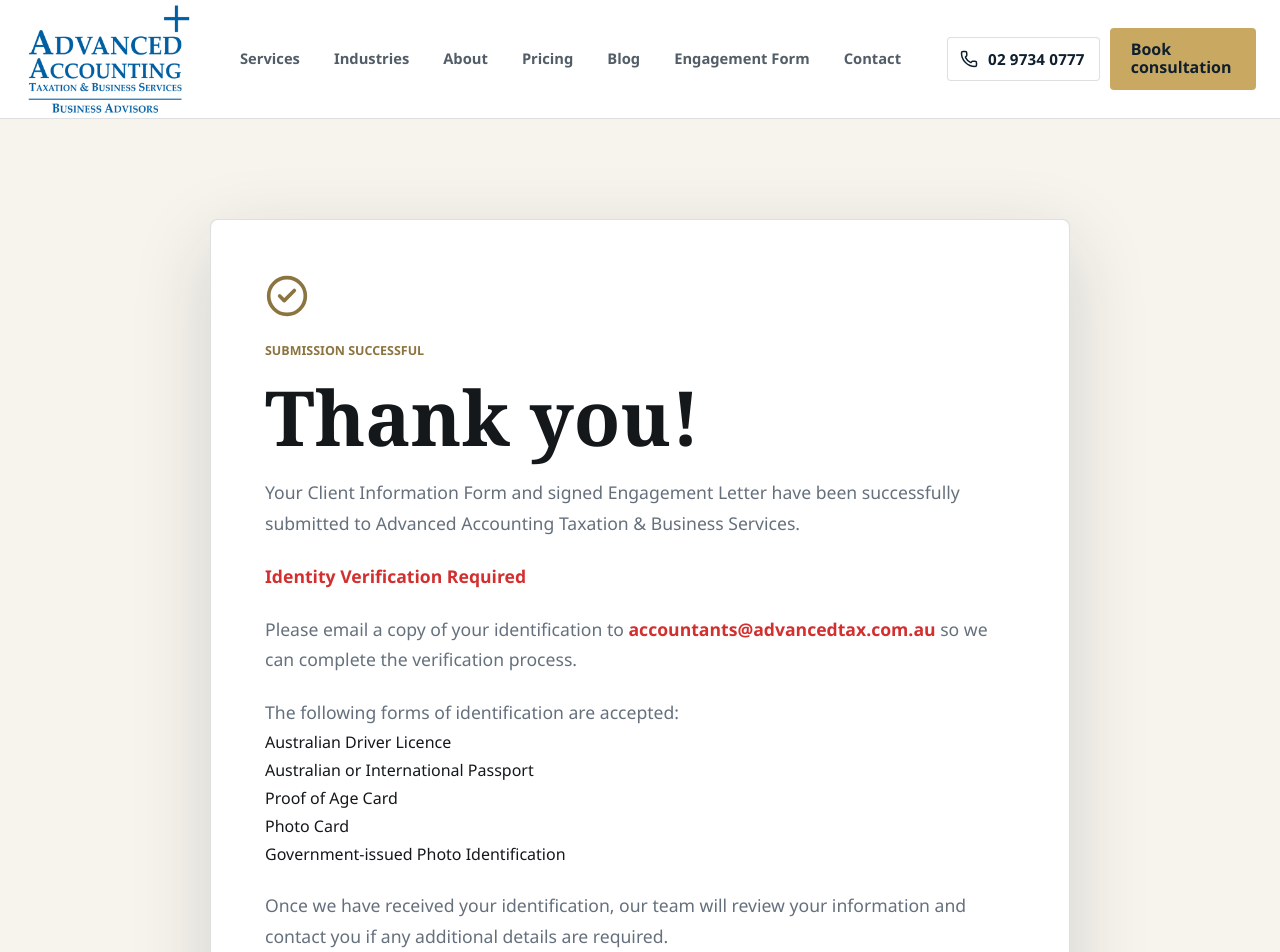
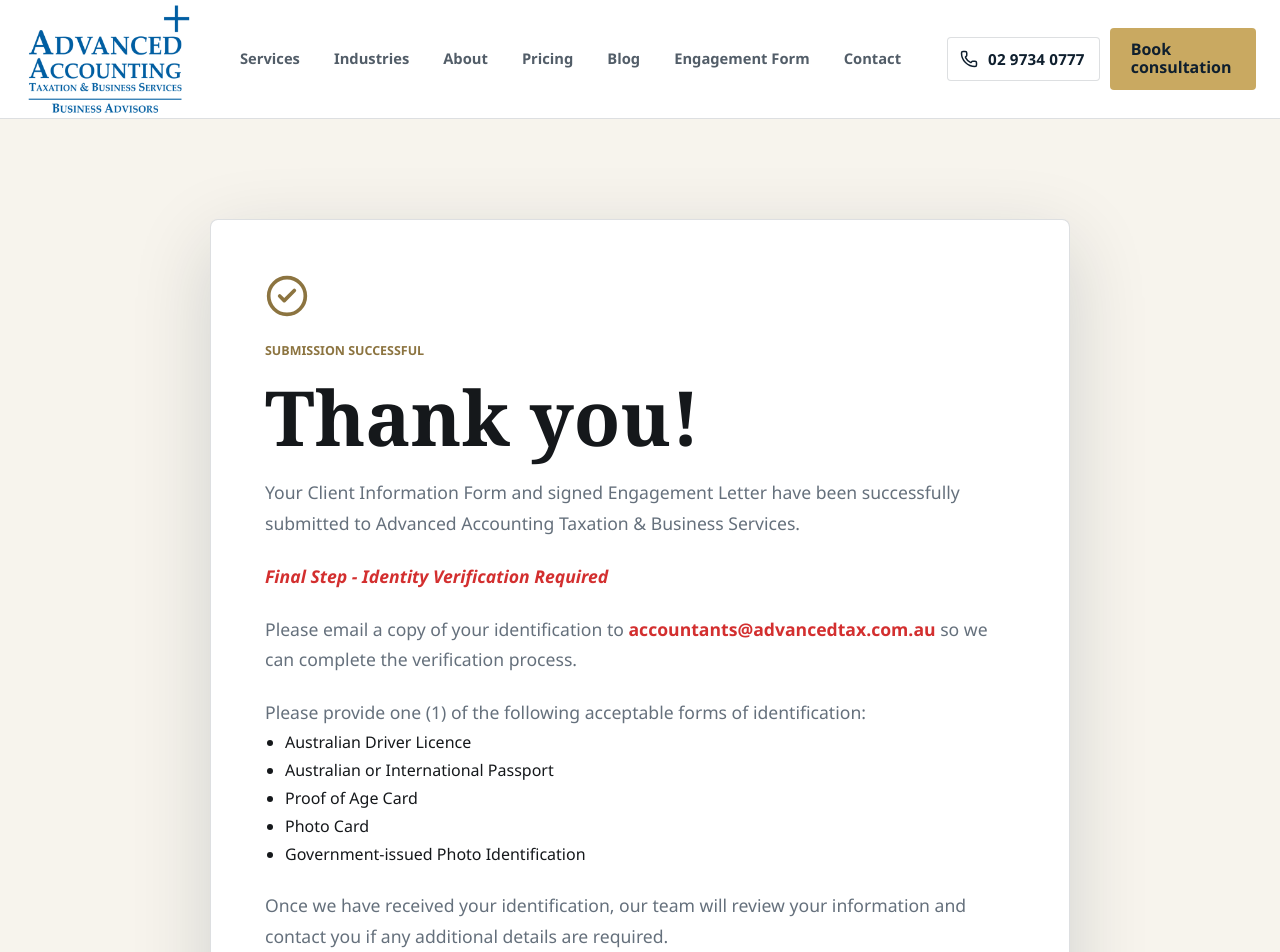
Before and after one commit to CodepaperAI/Advancedtax, a Next.js app: page /cis-thank-you in a window 1280 px wide. Shown: the top 952 px of the page. Built offline with nearby package versions, Linux system fonts and the light colour scheme.

Commit message:
Add engagement letter submission workflow

```diff
--- a/app/cis-thank-you/page.tsx
+++ b/app/cis-thank-you/page.tsx
@@ -32,8 +32,8 @@ export default function ThankYouPage() {
 
 <p>
   <strong style={{ color: "#d32f2f" }}>
-  Identity Verification Required
-</strong>
+    <em>Final Step - Identity Verification Required</em>
+  </strong>
 </p>
 
 <p>
@@ -47,9 +47,12 @@ export default function ThankYouPage() {
 {" "}so we can complete the verification process.
 </p>
 
-<p>The following forms of identification are accepted:</p>
+<p>Please provide one (1) of the following acceptable forms of identification:</p>
 
-<ul className="thank-you-id-list">
+<ul
+  className="thank-you-id-list"
+  style={{ listStyleType: "disc", paddingLeft: "20px" }}
+>
   <li>Australian Driver Licence</li>
   <li>Australian or International Passport</li>
   <li>Proof of Age Card</li>
```
